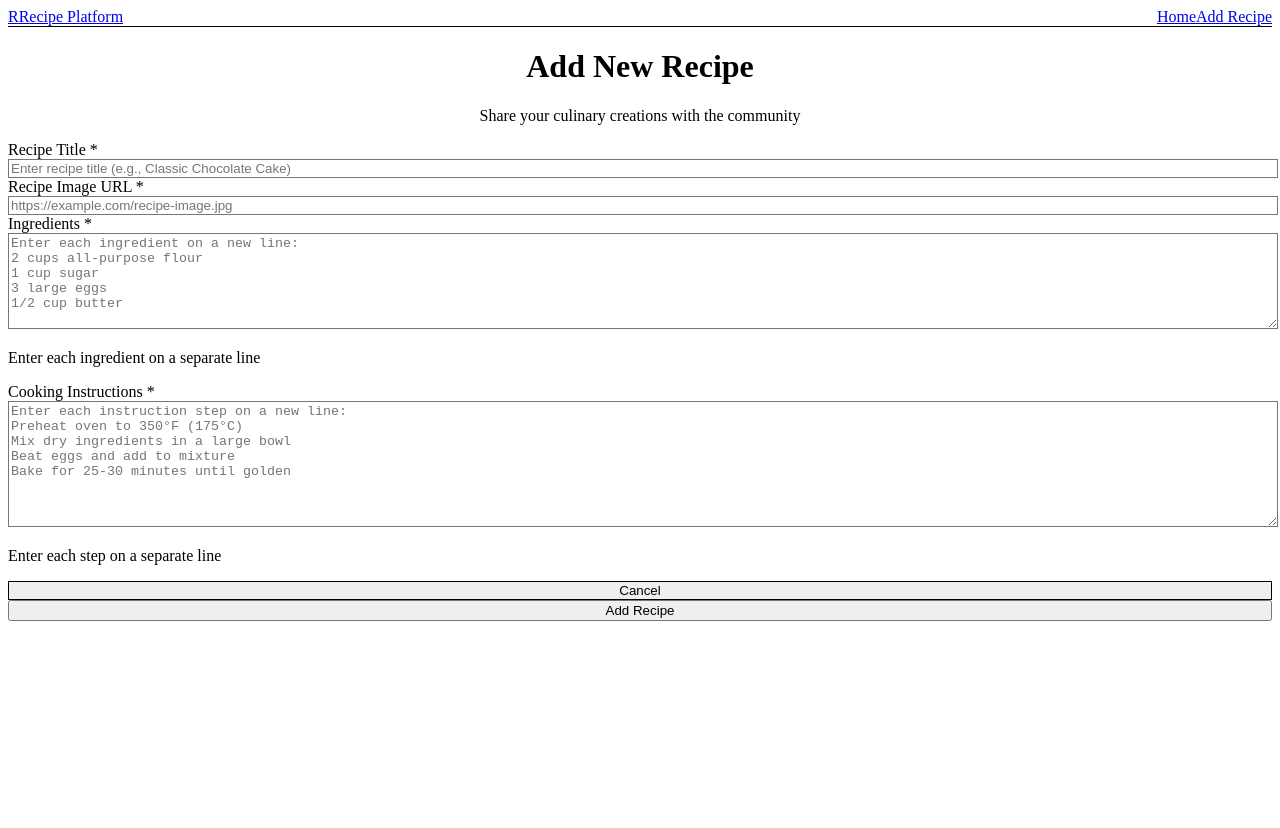
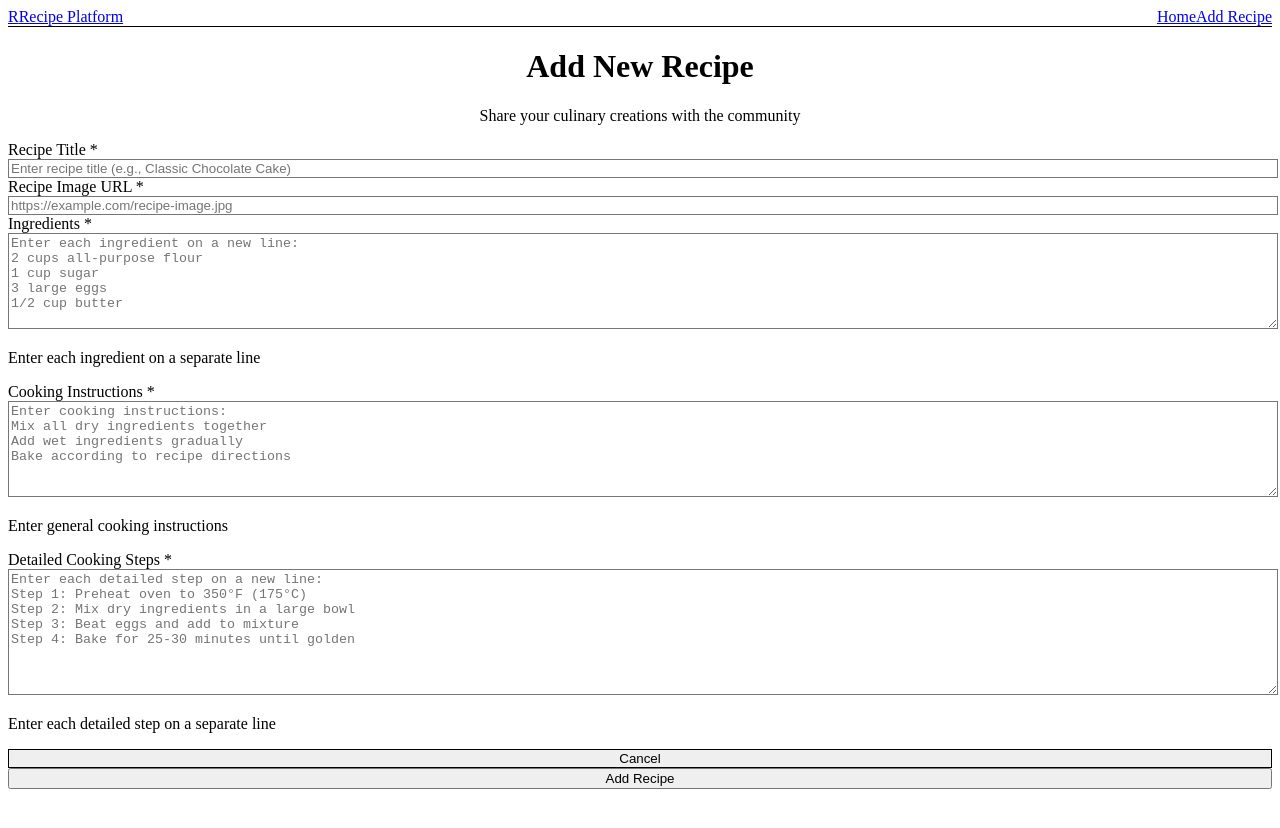
Before and after one commit to AnnCKaroki/alx-fe-reactjs, a React app in the folder recipe-sharing-platform/: page /add in a window 1280 px wide. Shown: the top 828 px of the page. Built offline with nearby package versions, Linux system fonts and the light colour scheme; the HTML template or start-up script is replaced by a standard one.

Commit message:
fix: add missing elements

```diff
--- a/recipe-sharing-platform/src/components/AddRecipeForm.jsx
+++ b/recipe-sharing-platform/src/components/AddRecipeForm.jsx
@@ -7,7 +7,8 @@ const AddRecipeForm = () => {
         title: '',
         image: '',
         ingredients: '',
-        instructions: ''
+        instructions: '',
+        steps: ''
     });
     const [errors, setErrors] = useState({});
     const [isSubmitting, setIsSubmitting] = useState(false);
@@ -19,7 +20,7 @@ const AddRecipeForm = () => {
             [name]: value
         }));
 
-
+        // Clear error when user starts typing
         if (errors[name]) {
             setErrors(prev => ({
                 ...prev,
@@ -49,6 +50,10 @@ const AddRecipeForm = () => {
             newErrors.instructions = 'Instructions are required';
         }
 
+        if (!formData.steps.trim()) {
+            newErrors.steps = 'Cooking steps are required';
+        }
+
         return newErrors;
     };
 
@@ -74,17 +79,18 @@ const AddRecipeForm = () => {
         }
 
         try {
-
+            // Simulate API call
             await new Promise(resolve => setTimeout(resolve, 1000));
 
-
+            // Process the form data
             const newRecipe = {
                 id: Date.now(),
                 title: formData.title.trim(),
                 image: formData.image.trim(),
                 summary: `Delicious ${formData.title.trim()} recipe`,
                 ingredients: formData.ingredients.split('\n').filter(ingredient => ingredient.trim()),
-                instructions: formData.instructions.split('\n').filter(instruction => instruction.trim())
+                instructions: formData.instructions.split('\n').filter(instruction => instruction.trim()),
+                steps: formData.steps.split('\n').filter(step => step.trim())
             };
 
             console.log('New Recipe:', newRecipe);
@@ -94,10 +100,11 @@ const AddRecipeForm = () => {
                 title: '',
                 image: '',
                 ingredients: '',
-                instructions: ''
+                instructions: '',
+                steps: ''
             });
 
-
+            // Show success message and redirect
             alert('Recipe added successfully!');
             navigate('/');
 
@@ -212,7 +219,7 @@ const AddRecipeForm = () => {
                     </div>
 
                     {/* Instructions */}
-                    <div className="mb-8">
+                    <div className="mb-6">
                         <label htmlFor="instructions" className="block text-sm font-semibold text-gray-700 mb-2">
                             Cooking Instructions *
                         </label>
@@ -221,8 +228,8 @@ const AddRecipeForm = () => {
                             name="instructions"
                             value={formData.instructions}
                             onChange={handleInputChange}
-                            rows="8"
-                            placeholder="Enter each instruction step on a new line:&#10;Preheat oven to 350°F (175°C)&#10;Mix dry ingredients in a large bowl&#10;Beat eggs and add to mixture&#10;Bake for 25-30 minutes until golden"
+                            rows="6"
+                            placeholder="Enter cooking instructions:&#10;Mix all dry ingredients together&#10;Add wet ingredients gradually&#10;Bake according to recipe directions"
                             className={`w-full px-4 py-3 border rounded-md transition-colors duration-200 focus:outline-none focus:ring-2 focus:ring-blue-500 focus:border-transparent resize-vertical ${
                                 errors.instructions
                                     ? 'border-red-500 bg-red-50'
@@ -238,7 +245,38 @@ const AddRecipeForm = () => {
                             </p>
                         )}
                         <p className="mt-1 text-xs text-gray-500">
-                            Enter each step on a separate line
+                            Enter general cooking instructions
+                        </p>
+                    </div>
+
+                    {/* Cooking Steps */}
+                    <div className="mb-8">
+                        <label htmlFor="steps" className="block text-sm font-semibold text-gray-700 mb-2">
+                            Detailed Cooking Steps *
+                        </label>
+                        <textarea
+                            id="steps"
+                            name="steps"
+                            value={formData.steps}
+                            onChange={handleInputChange}
+                            rows="8"
+                            placeholder="Enter each detailed step on a new line:&#10;Step 1: Preheat oven to 350°F (175°C)&#10;Step 2: Mix dry ingredients in a large bowl&#10;Step 3: Beat eggs and add to mixture&#10;Step 4: Bake for 25-30 minutes until golden"
+                            className={`w-full px-4 py-3 border rounded-md transition-colors duration-200 focus:outline-none focus:ring-2 focus:ring-blue-500 focus:border-transparent resize-vertical ${
+                                errors.steps
+                                    ? 'border-red-500 bg-red-50'
+                                    : 'border-gray-300 hover:border-gray-400'
+                            }`}
+                        />
+                        {errors.steps && (
+                            <p className="mt-1 text-sm text-red-600 flex items-center">
+                                <svg className="w-4 h-4 mr-1" fill="currentColor" viewBox="0 0 20 20">
+                                    <path fillRule="evenodd" d="M18 10a8 8 0 11-16 0 8 8 0 0116 0zm-7 4a1 1 0 11-2 0 1 1 0 012 0zm-1-9a1 1 0 00-1 1v4a1 1 0 102 0V6a1 1 0 00-1-1z" clipRule="evenodd" />
+                                </svg>
+                                {errors.steps}
+                            </p>
+                        )}
+                        <p className="mt-1 text-xs text-gray-500">
+                            Enter each detailed step on a separate line
                         </p>
                     </div>
 
```
